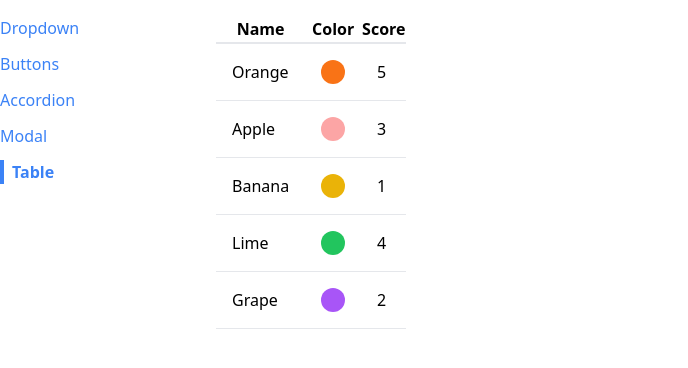
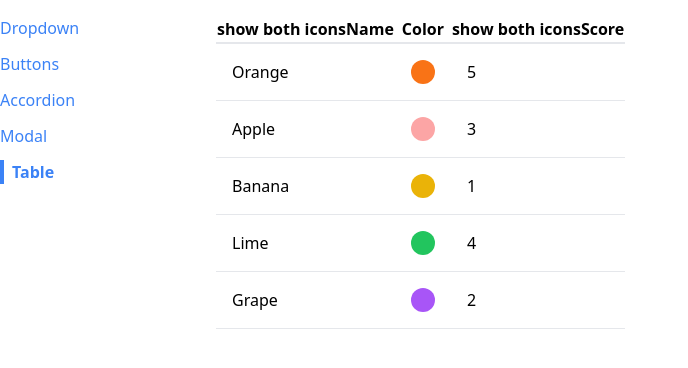
Before and after one commit to Dmitry1007/common-ui-components, a React (Create React App) app: page /table in a window 1280 px wide. Shown: the top 368 px of the page, without its empty margins (0-688 px from the left). Built offline with nearby package versions, Linux system fonts and the light colour scheme.

Commit message:
Show different icons(in text form for now) when clicking on sortable header label

```diff
--- a/src/components/SortableTable.js
+++ b/src/components/SortableTable.js
@@ -25,7 +25,10 @@ function SortableTable({ data, config, keyFn }) {
     return {
       ...column,
       header: () => (
-        <th onClick={() => handleClick(column.label)}>{column.label}</th>
+        <th onClick={() => handleClick(column.label)}>
+          {getIcons(column.label, sortBy, sortOrder)}
+          {column.label}
+        </th>
       ),
     };
   });
@@ -48,6 +51,20 @@ function SortableTable({ data, config, keyFn }) {
     });
   }
 
+  const getIcons = (label, sortBy, sortOrder) => {
+    if (label !== sortBy) {
+      return "show both icons";
+    }
+
+    if (sortOrder === null) {
+      return "show both icons";
+    } else if (sortOrder === "asc") {
+      return "show up icon";
+    } else if (sortOrder === "desc") {
+      return "show down icon";
+    }
+  };
+
   return (
     <div>
       <Table data={sortedData} config={updatedConfig} keyFn={keyFn} />
```
